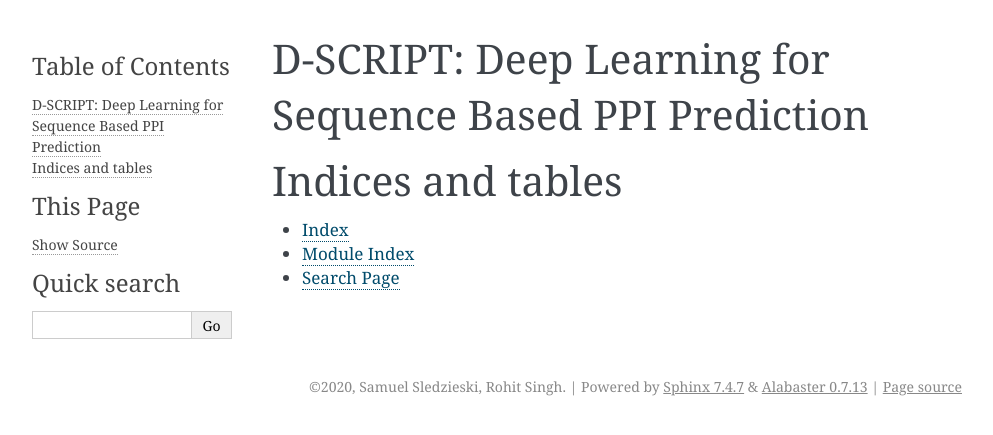
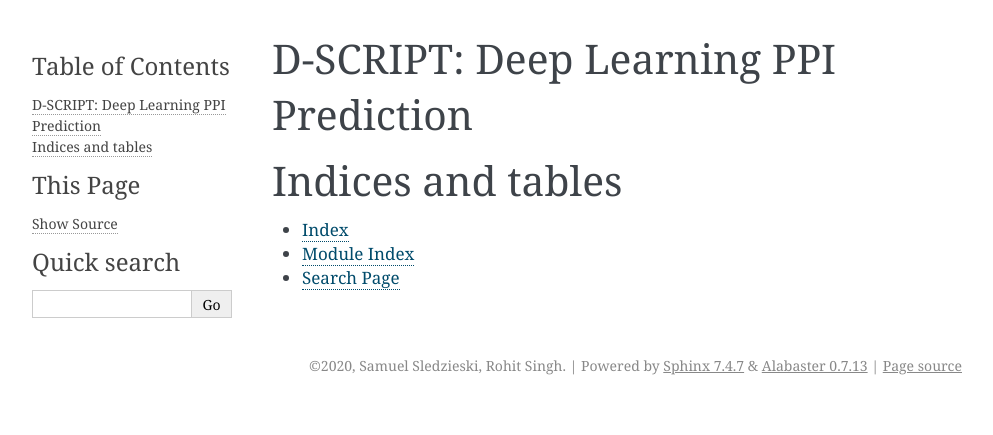
Before and after one commit to samsledje/D-SCRIPT, a Sphinx documentation site: the page built from docs/source/index.rst, in a window 1280 px wide. Shown: the top 435 px of the page, without its empty margins (148-1141 px from the left). Built offline with Sphinx 7.4.7, drawn with Linux system fonts in a browser that asks for light colours.

```diff
--- a/docs/source/index.rst
+++ b/docs/source/index.rst
@@ -1,5 +1,5 @@
-D-SCRIPT: Deep Learning for Sequence Based PPI Prediction
-=========================================================
+D-SCRIPT: Deep Learning PPI Prediction
+=======================================
 
 .. toctree::
    :maxdepth: 2
```
Also changed, not shown: README.md (+2 -0 lines), docs/source/dscript_architechture1.png (added), docs/source/img/dscript_architechture1.png (added).
